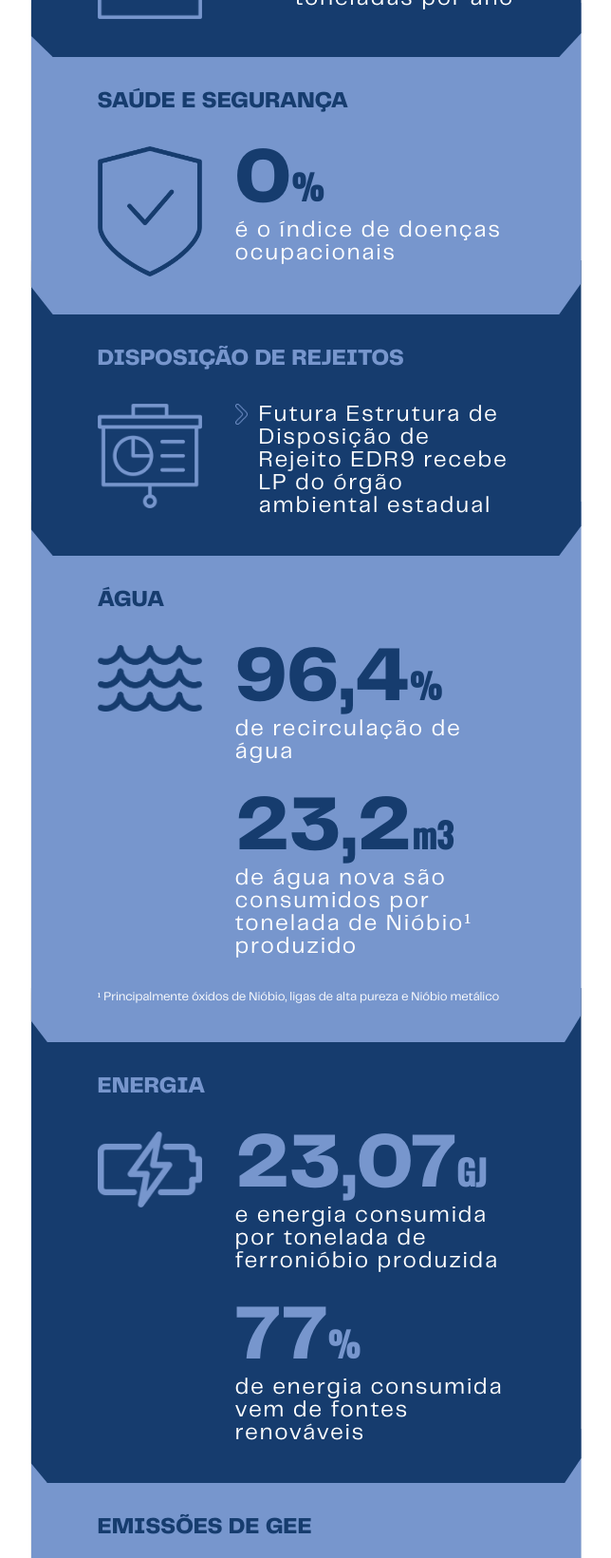
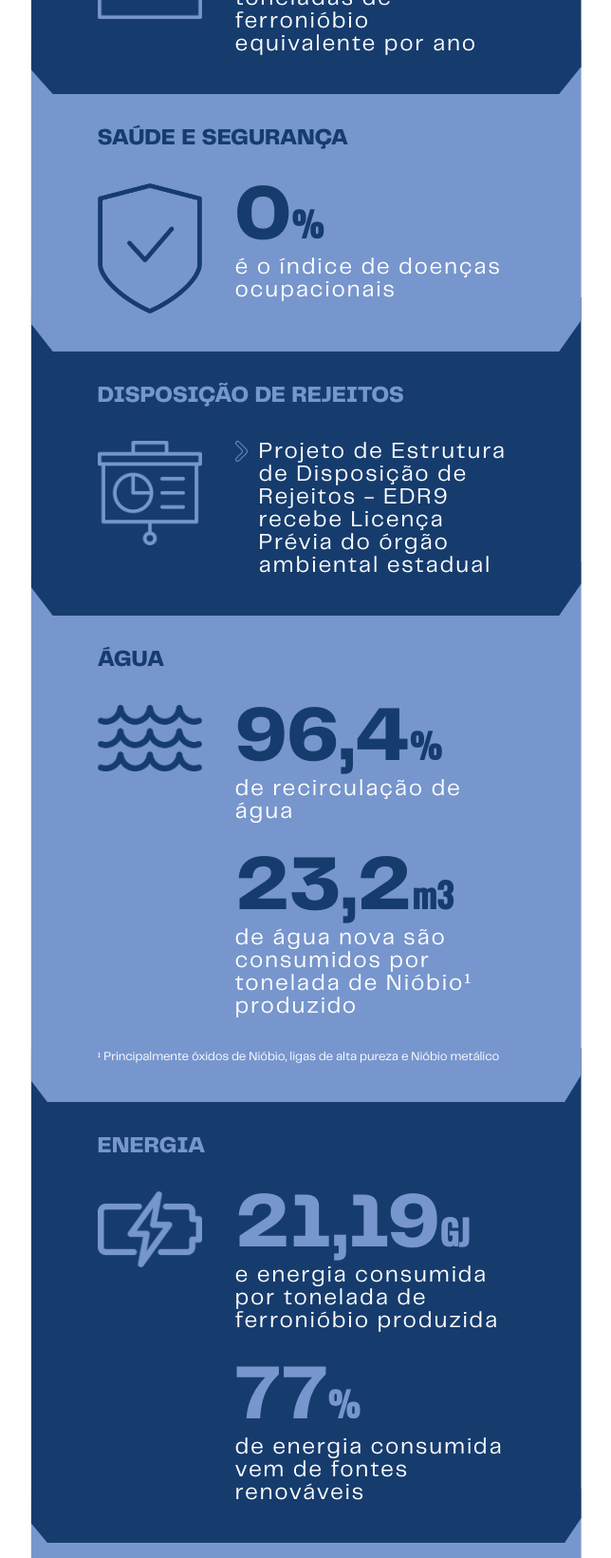
Before and after one commit to Skellington/cbmm, a website: page 2021-em-destaque/index.html in a window 1280 px wide. Shown: the part 781-2421 px from the top of the page at 95% size, without its empty margins (460-1104 px from the left). Drawn offline with nearby package versions, Linux system fonts and the light colour scheme.

Commit message:
info nova destaque

```diff
--- a/2021-em-destaque/index.html
+++ b/2021-em-destaque/index.html
@@ -202,7 +202,7 @@
                   <img src="../assets/images/icons/noun-product-4716500.png" data-aos="fade-right">
                   <div class="card-box__content__info">
                     <h4 data-aos="fade-down">150<span>mil</span></h4>
-                    <p data-aos="fade-left">toneladas por ano</p>
+                    <p data-aos="fade-left">toneladas de ferronióbio equivalente por ano</p>
                   </div>
                 </div>
               </div>
@@ -223,7 +223,7 @@
                 <div class="card-box__content">
                   <img src="../assets/images/icons/noun-presentation-4767023.png" data-aos="fade-right">
                   <div class="card-box__content__info">
-                    <p class="list-icon" data-aos="fade-left">Futura Estrutura de Disposição de Rejeito EDR9 recebe LP do órgão ambiental estadual</p>
+                    <p class="list-icon" data-aos="fade-left">Projeto de Estrutura de Disposição de Rejeitos - EDR9 recebe Licença Prévia do órgão ambiental estadual</p>
                   </div>
                 </div>
               </div>
@@ -249,7 +249,7 @@
                 <div class="card-box__content">
                   <img src="../assets/images/icons/noun-battery-4716720.png" data-aos="fade-right">
                   <div class="card-box__content__info">
-                    <h4 data-aos="fade-down">23,07<span>GJ</span></h4>
+                    <h4 data-aos="fade-down">21,19<span>GJ</span></h4>
                     <p data-aos="fade-left">e energia consumida por tonelada de ferronióbio produzida</p>
                     <br><br>
                     <h4 data-aos="fade-down">77<span>%</span></h4>
@@ -304,7 +304,7 @@
                     <h4 data-aos="fade-down"><span>P&D de</span> 1,7<span>%</span></h4>
                     <p data-aos="fade-left">da receita líquida consolidada</p>
                     <br><br>
-                    <p class="list-icon" data-aos="fade-up">Inaugurado centro de ateriais para baterias</p>
+                    <p class="list-icon" data-aos="fade-up">Inaugurado Centro de Materiais para Baterias</p>
                   </div>
                 </div>
               </div>
@@ -317,7 +317,7 @@
                     <p class="list-icon" data-aos="fade-left">Mais de</p>
                     <br><br>
                     <h4 data-aos="fade-up">400<span> clientes</span></h4>
-                    <p data-aos="fade-left">em 50 países</p>
+                    <p data-aos="fade-left">em mais de 50 países</p>
                     <br><br>
                     <p class="list-icon" data-aos="fade-left">3ª edição do prêmio CBMM de Ciência e Tecnologia e 43ª edição do Prêmio Charles Hatchett</p>
                     <br><br>
```
